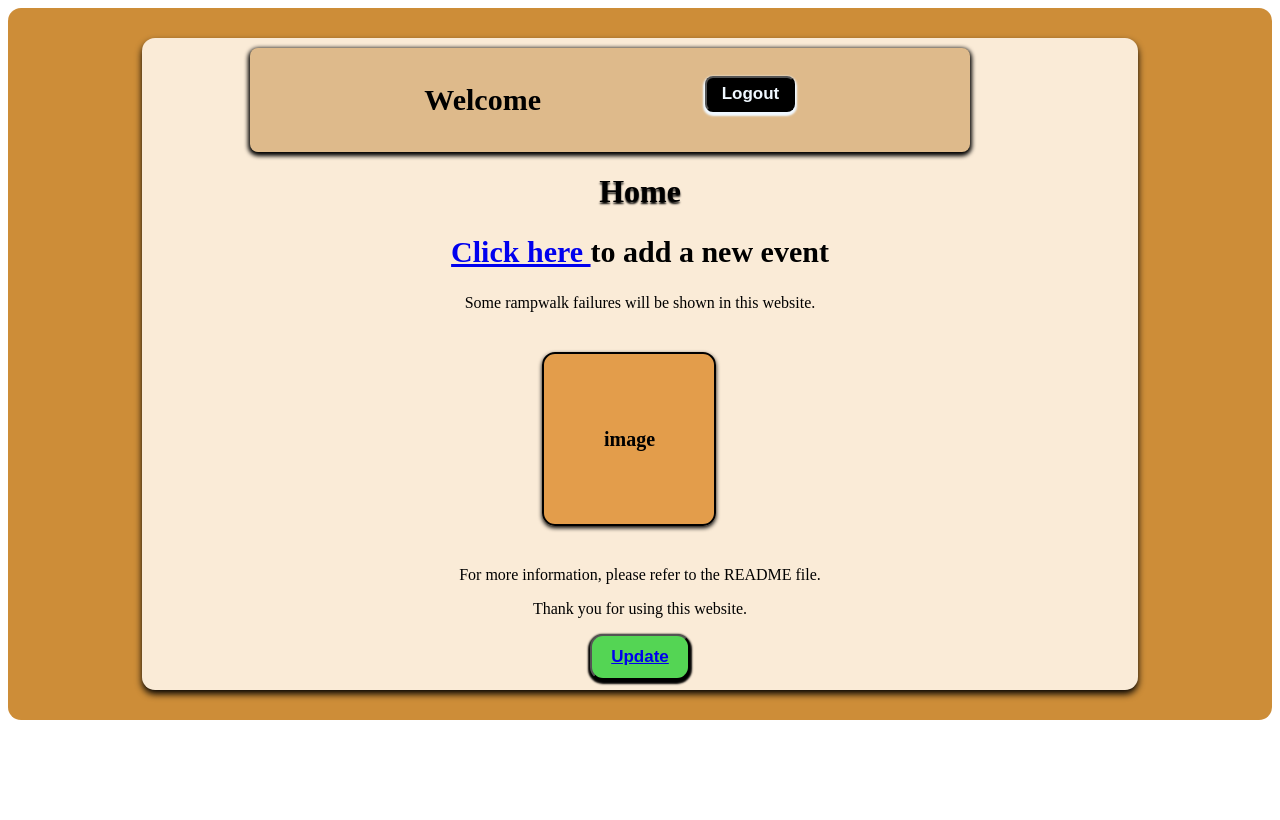
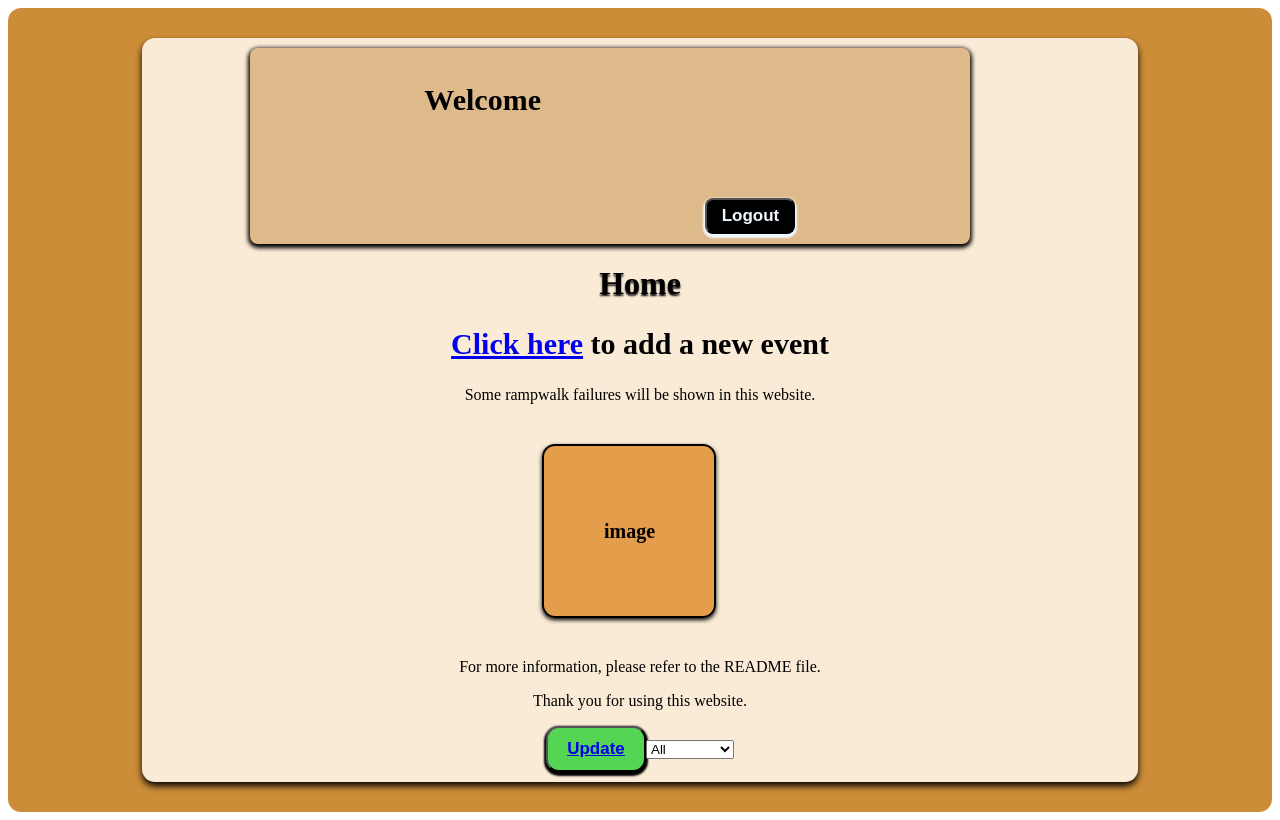
Before and after one commit to kalviumcommunity/Squad47_rampWalk_Failures, a React (Vite) app in the folder client/: page / in a window 1280 px wide. Built offline with nearby package versions, Linux system fonts and the light colour scheme.

Commit message:
Added a dropdown menu

```diff
--- a/client/src/components/Create.jsx
+++ b/client/src/components/Create.jsx
@@ -8,6 +8,7 @@ function Create() {
     const [Likes, setLikes] = useState()
     const [Rating, setRating] = useState()
     const [Views, setViews] = useState()
+    const [name,setName] = useState("")
 
     const navigate = useNavigate()
 
@@ -18,8 +19,10 @@ function Create() {
             Event : Event,
             Likes:Likes,
             Rating : Rating,
-            Views : Views
+            Views : Views,
+            name : name
         })
+
         .then(result=>{
             console.log(result)
             navigate("/")
@@ -30,6 +33,11 @@ function Create() {
     <div>
       <form onSubmit={(e)=>handleSubmit(e)}>
         <h2>Add user</h2>
+
+        <div>
+                <label>Enter Name</label>
+                <input type="text" placeholder="Enter your name" onChange={(e)=>setName(e.target.value)}/>
+            </div>
 
         <div><label htmlFor=""><strong>Id</strong></label>
         <input type="text" placeholder='Event Id...' onChange={(e) => setId(e.target.value)} />
--- a/client/src/components/Home.jsx
+++ b/client/src/components/Home.jsx
@@ -3,90 +3,100 @@ import { Link } from 'react-router-dom';
 import axios from 'axios';
 
 const Home = () => {
+  const [userData, setUserData] = useState({});
   const [data, setData] = useState([]);
-  const [userData, setUserData] = useState({});
+  const [sort, setSort] = useState('All')
 
   useEffect(() => {
-    fetch('http://localhost:3000/')
-      .then((res) => res.json())
-      .then((jsonData) => setData(jsonData[0]))
-      .catch((err) => console.log(err));
+    const fetchData = async () => {
+      try {
+        const response = await axios.get('http://localhost:3000/');
+        setData(response.data);
+      } catch (error) {
+        console.error('Error fetching data:', error);
+      }
+    };
+    fetchData();
   }, []);
 
   useEffect(() => {
+    const getUserDataFromCookies = () => {
       const getCookie = (name) => {
-      const cookieArray = document.cookie.split("; ");
-      const cookie = cookieArray.find((row) => row.startsWith(name + "="));
-      return cookie ? cookie.split("=")[1] : null;
+        const cookieArray = document.cookie.split('; ');
+        const cookie = cookieArray.find((row) => row.startsWith(name + '='));
+        return cookie ? cookie.split('=')[1] : null;
       };
-    const name = getCookie("name");
-    const email = getCookie("email");
-    const password = getCookie("password");
 
-    console.log("User Data:", { name, email, password });
+      const name = getCookie('name');
+      const email = getCookie('email');
+      const password = getCookie('password');
 
       setUserData({ name, email, password });
+    };
+
+    getUserDataFromCookies();
   }, []);
 
+  const handleDropDown=(e)=>{
+    setSort(e.target.value)
+  }
+  const Sorted = sort === 'All' ? data : data.filter((item) => item.location === sort);
 
-    useEffect(() => {
-      async function getApi() {
-        try {
-          const res = await axios.get("http://localhost:3000/");
-          console.log(res.data);
-          setData(res.data);
-        } catch (err) {
-          console.log(err);
-        }
-      }
-      getApi();
-    }, []);
 
-    const clearCookie = (name) => {
-      document.cookie = `${name}=; expires=Thu, 01 Jan 1970 00:00:00 UTC; path=/;`;
-    };
-
-    const handleLogout = (e) => {
-      clearCookie("name");
-      clearCookie("email");
-      clearCookie("password");
-      console.log("Updated Cookies:", document.cookie);
+  const handleLogout = () => {
+    document.cookie = 'name=; expires=Thu, 01 Jan 1970 00:00:00 UTC; path=/;';
+    document.cookie = 'email=; expires=Thu, 01 Jan 1970 00:00:00 UTC; path=/;';
+    document.cookie = 'password=; expires=Thu, 01 Jan 1970 00:00:00 UTC; path=/;';
+    setUserData({});
   };
 
   return (
-<div className='home'>
-
+    <div className="home">
       <nav>
         <h2>Welcome</h2>
         {userData.name && <p>Name: {userData.name}</p>}
         {userData.email && <p>Email: {userData.email}</p>}
         {userData.password && <p>Password: {userData.password}</p>}
-  <Link to="/login">
-    <button onClick={handleLogout} className='logout'>Logout</button>
-</Link>
+        <button onClick={handleLogout} className="logout">Logout</button>
+
       </nav>
 
+
+
       <h1>Home</h1>
-      <h2>
-        <Link to="/create">Click here </Link> to add a new event
-      </h2>
+
+      <h2><Link to="/create">Click here</Link> to add a new event</h2>
 
       <p>Some rampwalk failures will be shown in this website.</p>
-      <div className="img"> image</div>
+      <div className="img">image</div>
       <p>For more information, please refer to the README file.</p>
       <p>Thank you for using this website.</p>
 
-      <button className='update'><Link to={`/update/${data}`}>Update</Link></button>
 
-      {data["events"] &&
-        data["events"].map((item, index) => (
-          <div className='data' key={index}>
+      <button className="update">
+  {data.length > 0 && (
+    <Link to={`/update/${data[0]._id}`}>Update</Link>
+  )}
+</button>
+<select  onChange={handleDropDown} value={sort} className="sort">
+          <option value="All">All</option>
+          <option value="Delhi">Delhi</option>
+          <option value="Mumbai">Mumbai</option>
+          <option value="Chennai">Chennai</option>
+          <option value="Kolkata">Kolkata</option>
+          <option value="Hyderabad">Hyderabad</option>
+          <option value="Jaipur">Jaipur</option>
+        </select>
+
+
+
+      {data[0]?.events?.map((item, index) => (
+        <div className="data" key={index}>
           <h1>{item.Id}</h1>
           <h1>{item.Event}</h1>
           <h3>Likes: {item.Likes}</h3>
           <h3>Rating: {item.Rating}</h3>
           <h3>Views: {item.Views}</h3>
-
 
         </div>
       ))}
--- a/client/src/components/Update.jsx
+++ b/client/src/components/Update.jsx
@@ -20,6 +20,7 @@ function Update() {
           .then((res) => console.log(res))
           .then((jsonData) => setData(jsonData[0]))
           .catch((err) => console.log(err));
+
       },[]);
 
 
@@ -31,7 +32,7 @@ function Update() {
             Event : Event,
             Likes:Likes,
             Rating : Rating,
-            Views : Views
+            Views : Views,
         })
         .then(result=>{
             console.log(result)
```
Also changed, not shown: 1 other file (tests, documents, lock files or other folders). Lines whose indentation alone changed are shown as unchanged.
